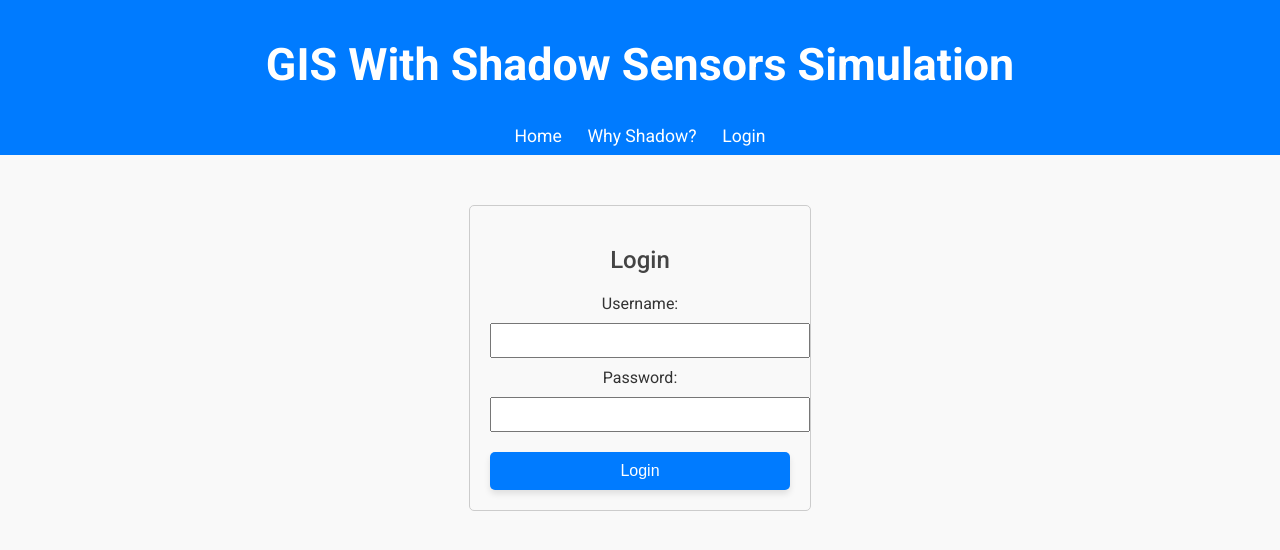
After one commit to Ziv-Faigenboim/FinallProjectSE, a Flask app: page /login in a window 1280 px wide. The commit adds this page. Shown: the top 550 px of the page. Run offline with Flask 3, Linux system fonts and the light colour scheme; parts of the project's set-up code (start-up, migrations or seed data) failed here and were passed over.

Commit message:
with login

```diff
--- a/Templates/base.html
+++ b/Templates/base.html
@@ -10,12 +10,29 @@
   </head>
   <body>
     <header id="main-header">
-      GIS With Shadow Sensors Simulation
+      <h1>GIS With Shadow Sensors Simulation</h1>
       <nav id="nav-bar">
         <a href="/">Home</a>
         <a href="/shadow-history">Why Shadow?</a>
+        {% if logged_in %}
+            <a href="/logout" class="logout-btn">Logout</a>
+        {% else %}
+            <a href="/login" class="login-btn">Login</a>
+        {% endif %}
       </nav>
     </header>
+
+    <!-- Flash Messages -->
+    {% with messages = get_flashed_messages(with_categories=true) %}
+      {% if messages %}
+        <ul class="flash-messages">
+          {% for category, message in messages %}
+            <li class="{{ category }}">{{ message }}</li>
+          {% endfor %}
+        </ul>
+      {% endif %}
+    {% endwith %}
+
     <main>
       {% block content %}{% endblock %}
     </main>
--- /dev/null
+++ b/Templates/login.html
@@ -0,0 +1,21 @@
+{% extends "base.html" %}
+
+{% block title %}Login{% endblock %}
+
+{% block content %}
+<div class="login-container">
+    <h2>Login</h2>
+    {% if error %}
+        <p class="error">{{ error }}</p>
+    {% endif %}
+    <form method="POST">
+        <label for="username">Username:</label>
+        <input type="text" name="username" required>
+
+        <label for="password">Password:</label>
+        <input type="password" name="password" required>
+
+        <button type="submit">Login</button>
+    </form>
+</div>
+{% endblock %}
--- a/main.py
+++ b/main.py
@@ -1,5 +1,6 @@
 import json
-from flask import Flask, render_template, jsonify
+from flask import Flask, render_template, jsonify, request, redirect, url_for, session, abort, flash
+from functools import wraps
 
 app = Flask(__name__)
 
@@ -44,21 +45,19 @@ def get_historical_sensor_data():
         print(f"Error in get_historical_sensor_data: {str(e)}")
         raise RuntimeError("Failed to fetch historical data")
 
-
+# **Restrict access to all pages unless logged in**
 @app.route("/")
+@login_required
 def index():
-    return render_template("index.html")
+    return render_template("index.html", logged_in=session.get("logged_in", False))
 
 @app.route("/shadow-history")
+@login_required
 def shadow_history():
-    """
-    Serve the Shadow History page.
-    """
-    return render_template("shadow-history.html")
-
-from website import create_app
+    return render_template("shadow-history.html", logged_in=session.get("logged_in", False))
 
 @app.route("/get-sensor-data")
+@login_required
 def get_sensor_data():
     try:
         data = get_latest_sensor_data()
@@ -66,8 +65,8 @@ def get_sensor_data():
     except Exception as e:
         return jsonify({"error": f"Failed to fetch sensor data: {str(e)}"}), 500
 
-
 @app.route("/get-sensor-history")
+@login_required
 def get_sensor_history():
     try:
         history = get_historical_sensor_data()
@@ -75,6 +74,24 @@ def get_sensor_history():
     except Exception as e:
         return jsonify({"error": f"Failed to fetch historical data: {str(e)}"}), 500
 
+# Login route
+@app.route("/login", methods=["GET", "POST"])
+def login():
+    if request.method == "POST":
+        username = request.form.get("username")
+        password = request.form.get("password")
+        if username == USER_CREDENTIALS["username"] and password == USER_CREDENTIALS["password"]:
+            session["logged_in"] = True
+            return redirect(url_for("index"))
+        flash("Invalid credentials.", "error")
+    return render_template("login.html", logged_in=session.get("logged_in", False))
+
+# Logout route
+@app.route("/logout")
+def logout():
+    session.pop("logged_in", None)
+    flash("You have been logged out.", "info")
+    return redirect(url_for("login"))
 
 if __name__ == "__main__":
     app.run(debug=True)
--- a/static/style.css
+++ b/static/style.css
@@ -216,3 +216,61 @@ h2, h3 {
   max-width: 600px;
   height: auto;
 }
+
+.login-container {
+    max-width: 300px;
+    margin: 50px auto;
+    padding: 20px;
+    border: 1px solid #ccc;
+    border-radius: 5px;
+    text-align: center;
+}
+
+.login-container input {
+    width: 100%;
+    padding: 8px;
+    margin: 10px 0;
+}
+
+button {
+    width: 100%;
+    padding: 10px;
+    background: #007bff;
+    color: white;
+    border: none;
+    border-radius: 5px;
+    cursor: pointer;
+}
+
+button:hover {
+    background: #0056b3;
+}
+
+.error {
+    color: red;
+}
+
+.flash-messages {
+    list-style: none;
+    padding: 0;
+    margin: 10px auto;
+    width: 50%;
+    text-align: center;
+}
+
+.flash-messages li {
+    padding: 10px;
+    border-radius: 5px;
+    font-weight: bold;
+    margin-bottom: 5px;
+}
+
+.flash-messages .error {
+    background-color: #ff4d4d;
+    color: white;
+}
+
+.flash-messages .info {
+    background-color: #4caf50;
+    color: white;
+}
```
